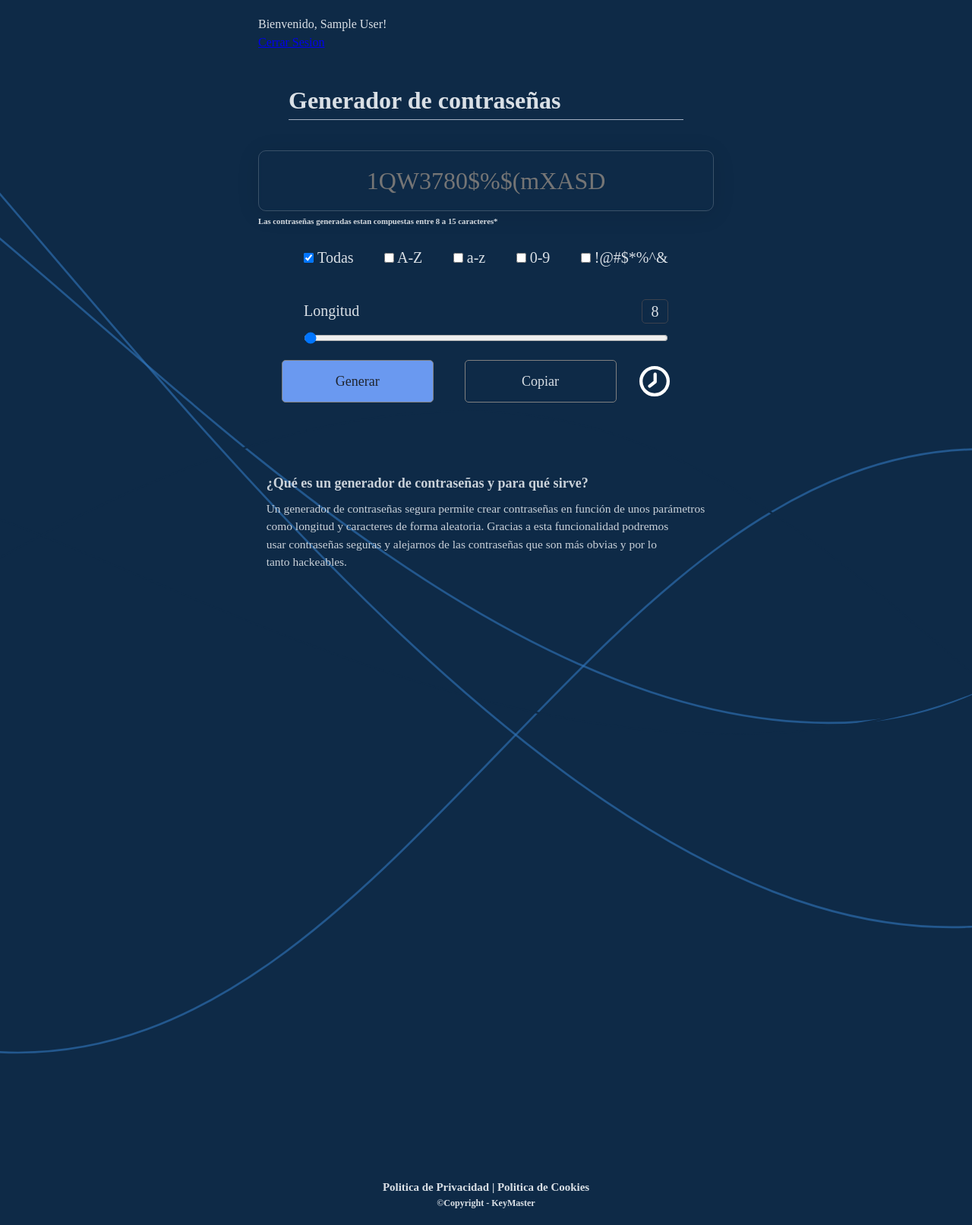
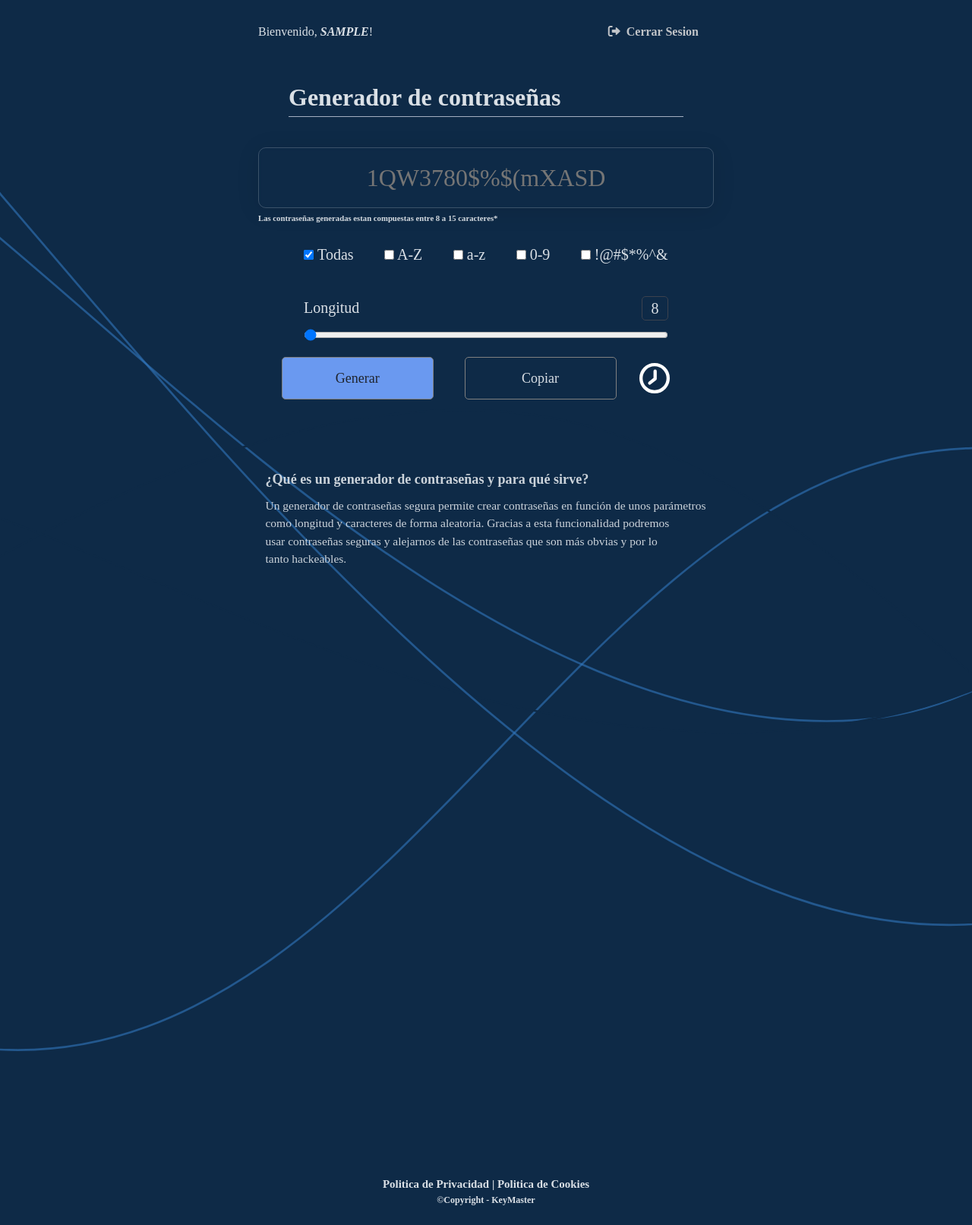
Before and after one commit to DarielsMtz/KeyMaster, a PHP site: page /generador.php in a window 1280 px wide. Shown: the whole page at 76% size. After the commit the page ends 1587 px from the top, so only its background shows below. Run offline with PHP 8.4, Linux system fonts and the light colour scheme; the visitor is signed in with stand-in values (Sample User, id 1).

Commit message:
Implementación de saludo al iniciar sesion

```diff
--- a/css/style.css
+++ b/css/style.css
@@ -55,9 +55,9 @@
 html {
   font-family: "HexosR" "serif";
   font-size: 1em;
-  /* Apartado del cuerpo de la pagina */
 }
 
+/* Apartado del cuerpo de la pagina */
 body {
   width: 100%;
   height: 100vh;
@@ -516,7 +516,7 @@ body {
   background-size: cover;
   background-position: left top;
 
-  #generador {
+  & #generador {
     width: 600px;
     overflow: visible !important;
     gap: 80px;
@@ -527,6 +527,37 @@ body {
 
       & h6 {
         margin: 5px 0;
+      }
+
+      /* Apartado de la sesion */
+      & .generador__main-sesion {
+        display: flex;
+        flex-direction: row;
+        justify-content: space-between;
+        padding: 10px 0;
+
+        & p > b {
+          text-transform: uppercase;
+          font-style: italic;
+        }
+
+        & a {
+          color: var(--color-marfil);
+          text-decoration: none;
+          padding: 0 20px;
+          text-decoration: none;
+          color: #c1c4c8;
+          font-weight: bold;
+
+          & i {
+            padding: 2px 8px 0 0;
+          }
+
+          &:hover {
+            color: #eaebed;
+            text-decoration: underline;
+          }
+        }
       }
 
       /* Apartado del encabezado */
--- a/generador.php
+++ b/generador.php
@@ -1,11 +1,8 @@
 <?php
 // Inicialisamos la sesion
 session_start();
-if (!isset($_SESSION['logeado'])) {
-    header('Location: inicio_sesion.html');
-    exit();
-}
 ?>
+
 <!DOCTYPE html>
 <html lang="es">
 
@@ -36,6 +33,11 @@ if (!isset($_SESSION['logeado'])) {
     <!-- Recordar que favicon.ico tiene que estar en el directorio inicial -->
     <link rel="shortcut icon" href="favicon.ico" type="image/x-icon" />
 
+    <!-- Enlace de inconos de interfaz -->
+    <link rel="stylesheet" href="https://cdnjs.cloudflare.com/ajax/libs/font-awesome/6.2.0/css/all.min.css"
+        integrity="sha512-xh6O/CkQoPOWDdYTDqeRdPCVd1SpvCA9XXcUnZS2FmJNp1coAFzvtCN9BmamE+4aHK8yyUHUSCcJHgXloTyT2A=="
+        crossorigin="anonymous" referrerpolicy="no-referrer">
+
     <!-- links de estilos -->
     <link rel="stylesheet" href="css/style.css" />
 
@@ -47,15 +49,14 @@ if (!isset($_SESSION['logeado'])) {
     <script src="preloader.js"></script>
 </head>
 
-<body id="body__generador" class="logeado">
+<body id="body__generador">
     <div id="generador">
         <main class="generador__main">
             <!-- Apartado del saludo al usuario -->
-            <div class="content">
-                <!-- <h2>Home Page</h2> -->
-                <p>Bienvenido, <?= $_SESSION['nombre'] ?>!</p>
+            <section class="generador__main-sesion">
+                <p>Bienvenido, <b> <?php echo $_SESSION['nombre'] ?></b>!</p>
                 <a href="php/cierre_sesion.php"><i class="fas fa-sign-out-alt"></i>Cerrar Sesion</a>
-            </div>
+            </section>
 
             <!-- Apartado del encabezado de main -->
             <section class="generador__main-header">
```
Also changed, not shown: php/autenticacion.php (+10 -7 lines).
